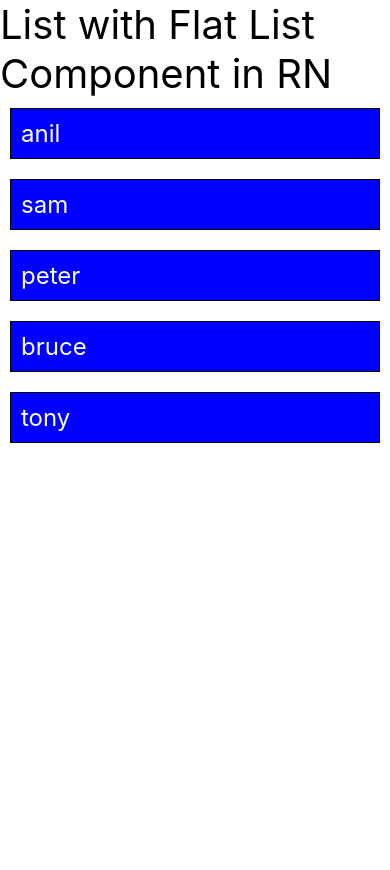
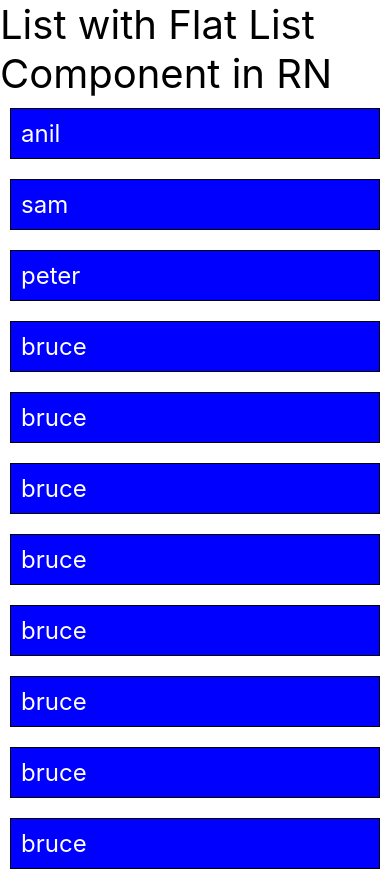
Before and after one commit to Deepakiit17/React-Native, a React Native app: screen / in a window 390 px wide. Shown: the top 870 px of the page. Before the commit the page ends 844 px from the top, so only its background shows below. Built offline with nearby package versions, Linux system fonts and the light colour scheme.

Commit message:
List with map

```diff
--- a/App.js
+++ b/App.js
@@ -2,6 +2,7 @@ import React, {useState} from 'react';
 import {
   Button,
   FlatList,
+  ScrollView,
   StyleSheet,
   Text,
   TextInput,
@@ -27,21 +28,71 @@ function App() {
       name: 'bruce',
     },
     {
+      id: 5,
+      name: 'bruce',
+    },
+    {
+      id: 4,
+      name: 'bruce',
+    },
+    {
+      id: 4,
+      name: 'bruce',
+    },
+    {
+      id: 4,
+      name: 'bruce',
+    },
+    {
+      id: 4,
+      name: 'bruce',
+    },
+    {
+      id: 4,
+      name: 'bruce',
+    },
+    {
+      id: 4,
+      name: 'bruce',
+    },
+    {
+      id: 4,
+      name: 'bruce',
+    },
+    {
       id: 10,
       name: 'tony',
+    },
+    {
+      id: 4,
+      name: 'bruce',
+    },
+    {
+      id: 4,
+      name: 'bruce',
+    },
+    {
+      id: 4,
+      name: 'bruce',
+    },
+    {
+      id: 4,
+      name: 'bruce',
+    },
+    {
+      id: 4,
+      name: 'bruce',
     },
   ];
 
   return (
     <View>
       <Text style={{fontSize: 40}}>List with Flat List Component in RN</Text>
-      <FlatList
-        data={users}
-        renderItem={({item}) => (
+      <ScrollView style={{marginBottom: 50}}>
+        {users.map(item => (
           <Text style={styles.textInput}>{item.name}</Text>
-        )}
-        keyExtractor={item => item.id}
-      />
+        ))}
+      </ScrollView>
     </View>
   );
 }
```
